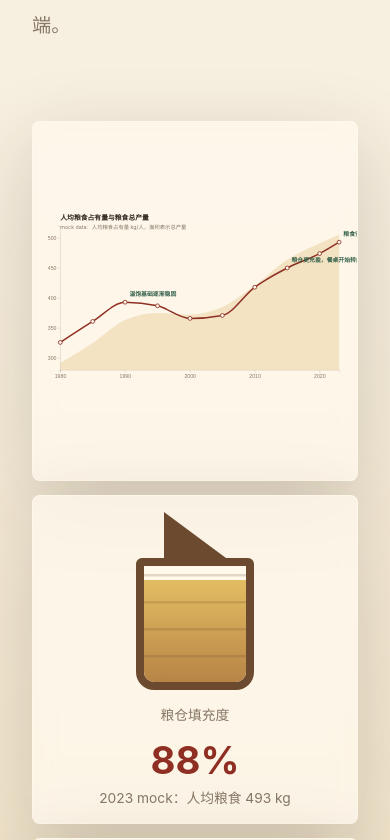
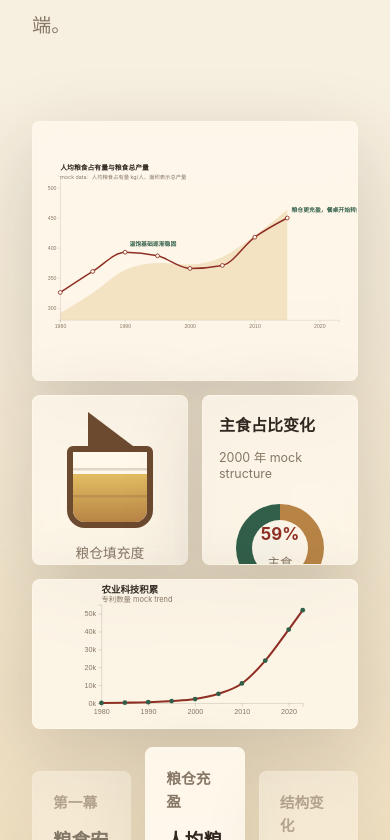
Before and after one commit to ifsihj/26DataVis.hw4, a Vue app: page / in a window 390 px wide. Shown: the part 2324-3164 px from the top of the page. Built offline with nearby package versions, Linux system fonts and the light colour scheme.

Commit message:
fix scene one compact layout

```diff
--- a/src/styles/global.css
+++ b/src/styles/global.css
@@ -258,8 +258,18 @@ input {
 }
 
 .scene-grid--grain .chart-card:first-child {
-  grid-row: span 2;
+  grid-row: span 3;
   min-height: 500px;
+}
+
+.scene-grid--grain .barn-card,
+.scene-grid--grain .donut-card {
+  min-height: 210px;
+}
+
+.scene-grid--grain .mini-chart {
+  min-height: 170px;
+  height: 170px;
 }
 
 .scene-grid--diet,
@@ -877,11 +887,15 @@ svg.chart-card {
   }
 
   .scene-grid,
-  .scene-grid--grain,
   .scene-grid--diet,
   .scene-grid--responsible {
     grid-template-columns: 1fr;
     overflow: visible;
+  }
+
+  .scene-grid--grain {
+    grid-template-columns: repeat(2, minmax(0, 1fr));
+    align-items: stretch;
   }
 
   .scene-grid--grain .chart-card:first-child,
@@ -891,14 +905,30 @@ svg.chart-card {
     min-height: 360px;
   }
 
+  .scene-grid--grain .chart-card:first-child {
+    grid-column: 1 / -1;
+    min-height: 280px;
+    height: 280px;
+  }
+
+  .scene-grid--grain .barn-card,
+  .scene-grid--grain .donut-card {
+    min-height: 190px;
+  }
+
+  .scene-grid--grain .mini-chart {
+    grid-column: 1 / -1;
+    min-height: 180px;
+    height: 180px;
+  }
+
   .chart-card,
   .barn-card,
   .plate-card {
     min-height: 260px;
   }
 
-  svg.chart-card,
-  .scene-grid--grain svg.chart-card:first-child {
+  svg.chart-card {
     height: 320px;
   }
 
@@ -950,6 +980,56 @@ svg.chart-card {
     grid-template-columns: repeat(2, minmax(0, 1fr));
   }
 
+  .scene-grid--grain svg.chart-card:first-child {
+    height: 260px;
+    min-height: 260px;
+  }
+
+  .scene-grid--grain .barn-card,
+  .scene-grid--grain .donut-card {
+    height: 170px;
+    min-height: 170px;
+    overflow: hidden;
+  }
+
+  .scene-grid--grain .mini-chart {
+    height: 150px;
+    min-height: 150px;
+  }
+
+  .scene-grid--grain .barn {
+    width: 86px;
+  }
+
+  .scene-grid--grain .barn__roof {
+    border-right-width: 45px;
+    border-bottom-width: 34px;
+    border-left-width: 45px;
+  }
+
+  .scene-grid--grain .barn__body {
+    height: 82px;
+    border-width: 6px;
+  }
+
+  .scene-grid--grain .barn-card__copy strong {
+    font-size: 1.65rem;
+  }
+
+  .scene-grid--grain .donut {
+    width: 88px;
+    height: 88px;
+  }
+
+  .scene-grid--grain .donut__inner {
+    width: 56px;
+    height: 56px;
+  }
+
+  .scene-grid--grain .donut__inner strong {
+    font-size: 1.05rem;
+  }
+
   .final-section {
     padding: 72px 32px 90px;
   }
```
